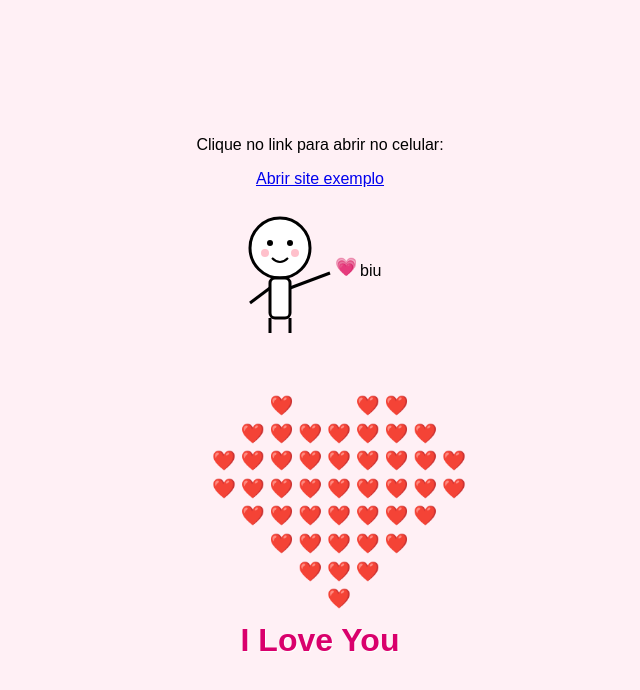
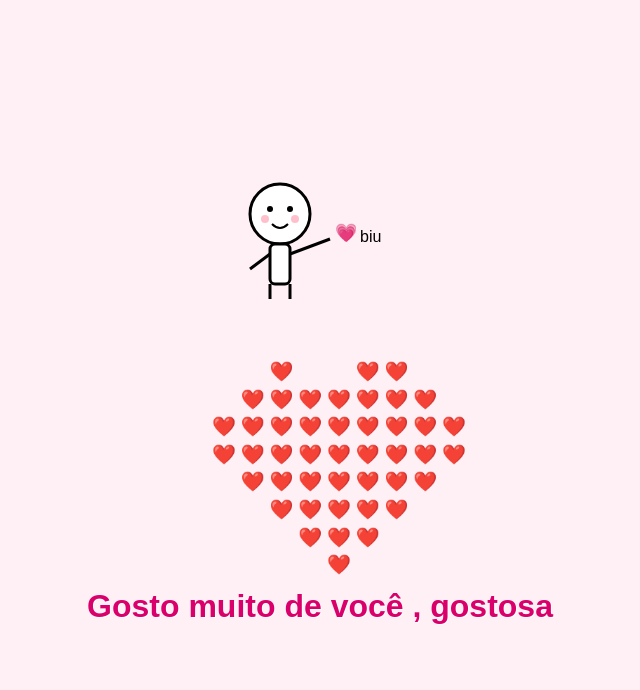
Before and after one commit to viny100/ilv, a plain HTML site: page index.html in a window 1280 px wide. Shown: the whole page, without its empty margins (320-960 px from the left). Drawn offline with Linux system fonts and the light colour scheme.

Commit message:
Update index.html

```diff
--- a/index.html
+++ b/index.html
@@ -7,8 +7,6 @@
   <link rel="stylesheet" href="style.css" />
 </head>
 <body>
-  <p>Clique no link para abrir no celular:</p>
-  <a href="https://www.example.com" target="_blank">Abrir site exemplo</a>
   <div class="scene">
     <!-- Bonequinho -->
     <svg width="200" height="200" viewBox="0 0 200 200">
@@ -29,7 +27,7 @@
   </div>
 
   <div class="heart-target" id="heartTarget"></div>
-  <h1>I Love You</h1>
+  <h1>Gosto muito de você , gostosa</h1>
 
   <script src="script.js"></script>
 </body>
```
